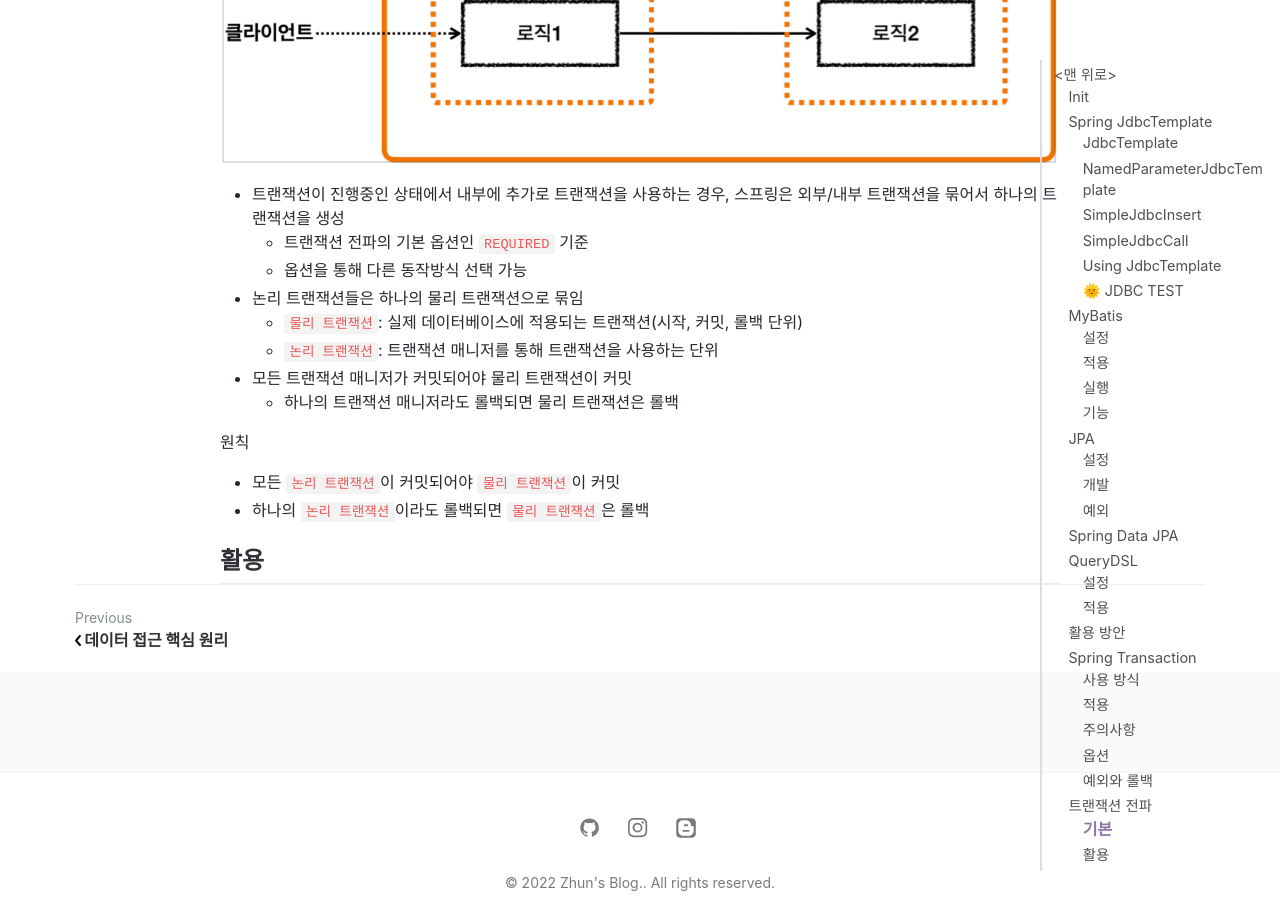
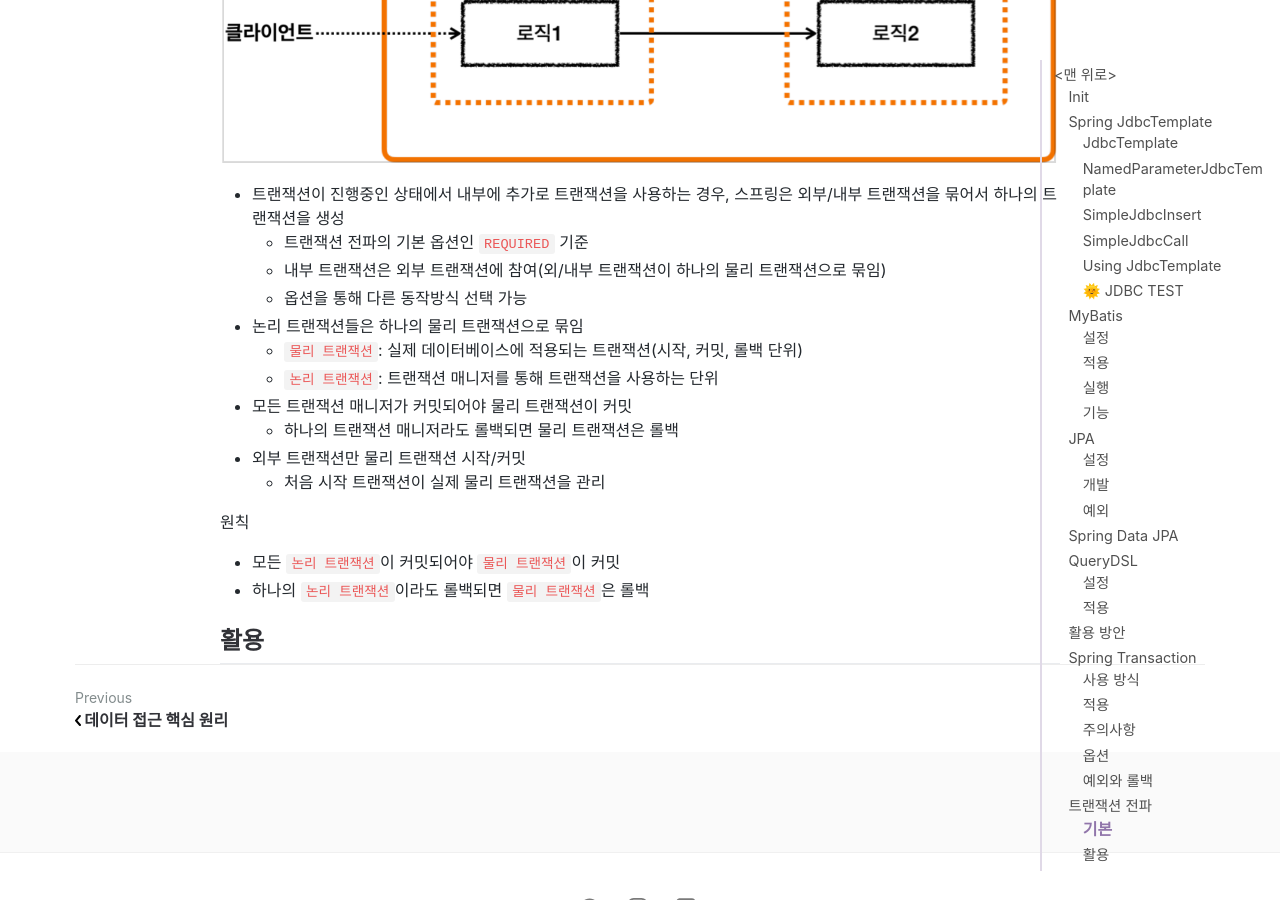
Before and after one commit to jihunparkme/jihunparkme.github.io, a Jekyll site: the page built from _posts/2022-08-08-Spring-DB-Part2.md, in a window 1280 px wide and 900 px high, scrolled down 26470 px. Built offline with Jekyll 4.4.1, drawn with Linux system fonts in a browser that asks for light colours; nearby versions of some CDN libraries; comment, search, counter and statistics services are not loaded.

Commit message:
[Spring Transaction Propagation] 트랜잭션 전파 기본

```diff
--- a/_posts/2022-08-08-Spring-DB-Part2.md
+++ b/_posts/2022-08-08-Spring-DB-Part2.md
@@ -2,7 +2,7 @@
 layout: post
 title: 데이터 접근 활용 기술
 summary: Spring DB Part 2. 데이터 접근 활용 기술
-categories: Spring-DB
+categories: Spring-DB 데이터-접근-기술 Transaction
 featured-img: spring-db-part-2
 # mathjax: true
 ---
@@ -1056,18 +1056,19 @@ Spring Transaction Propagation Use transaction twice
 
 - 트랜잭션이 진행중인 상태에서 내부에 추가로 트랜잭션을 사용하는 경우, 스프링은 외부/내부 트랜잭션을 묶어서 하나의 트랜잭션을 생성
   - 트랜잭션 전파의 기본 옵션인 `REQUIRED` 기준
+  - 내부 트랜잭션은 외부 트랜잭션에 참여(외/내부 트랜잭션이 하나의 물리 트랜잭션으로 묶임)
   - 옵션을 통해 다른 동작방식 선택 가능
 - 논리 트랜잭션들은 하나의 물리 트랜잭션으로 묶임
   - `물리 트랜잭션`: 실제 데이터베이스에 적용되는 트랜잭션(시작, 커밋, 롤백 단위)
   - `논리 트랜잭션`: 트랜잭션 매니저를 통해 트랜잭션을 사용하는 단위
 - 모든 트랜잭션 매니저가 커밋되어야 물리 트랜잭션이 커밋
   - 하나의 트랜잭션 매니저라도 롤백되면 물리 트랜잭션은 롤백
+- 외부 트랜잭션만 물리 트랜잭션 시작/커밋
+  - 처음 시작 트랜잭션이 실제 물리 트랜잭션을 관리
 
 원칙
 
 - 모든 `논리 트랜잭션`이 커밋되어야 `물리 트랜잭션`이 커밋
 - 하나의 `논리 트랜잭션`이라도 롤백되면 `물리 트랜잭션`은 롤백
 
-
-
 ## 활용
```
